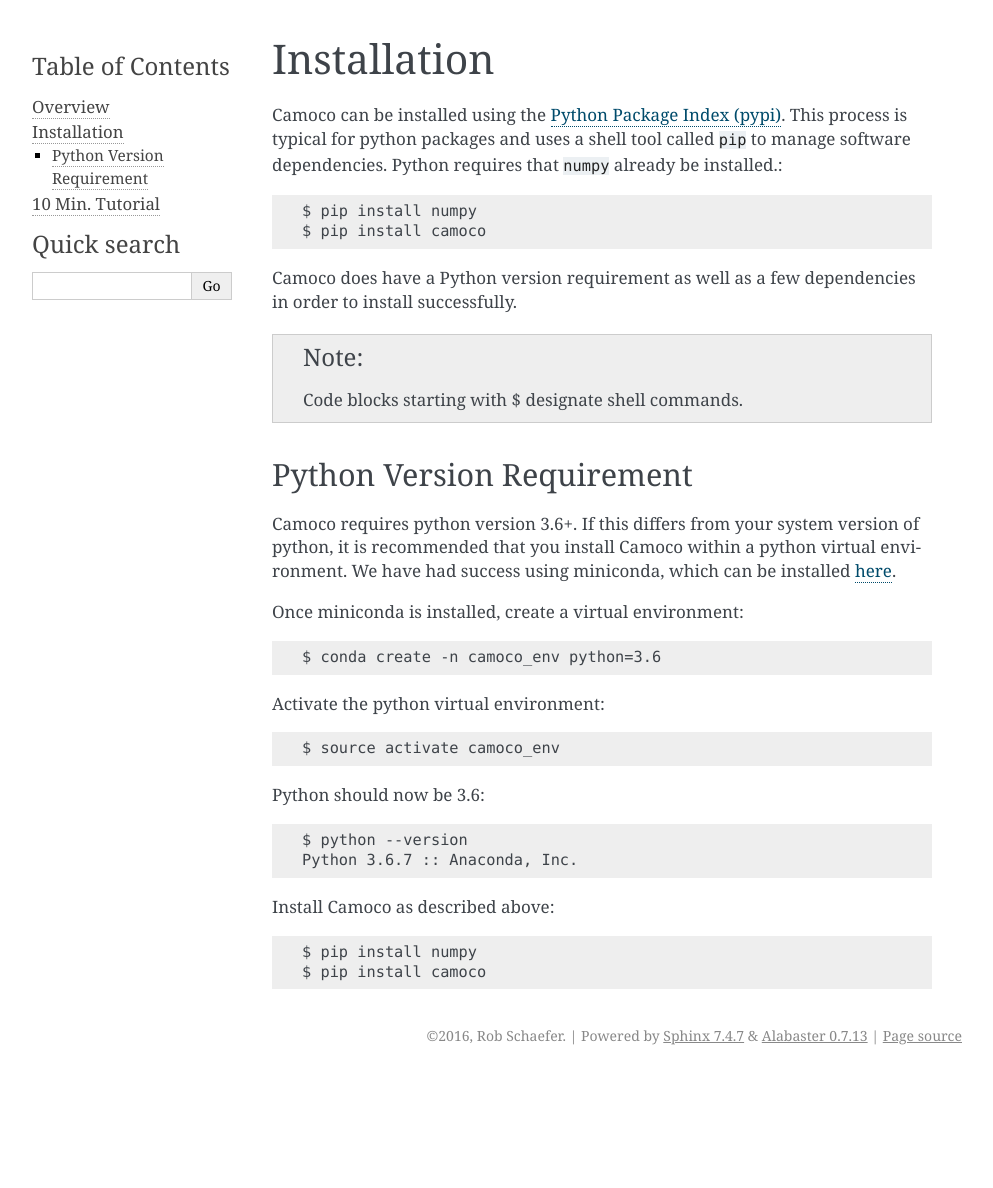
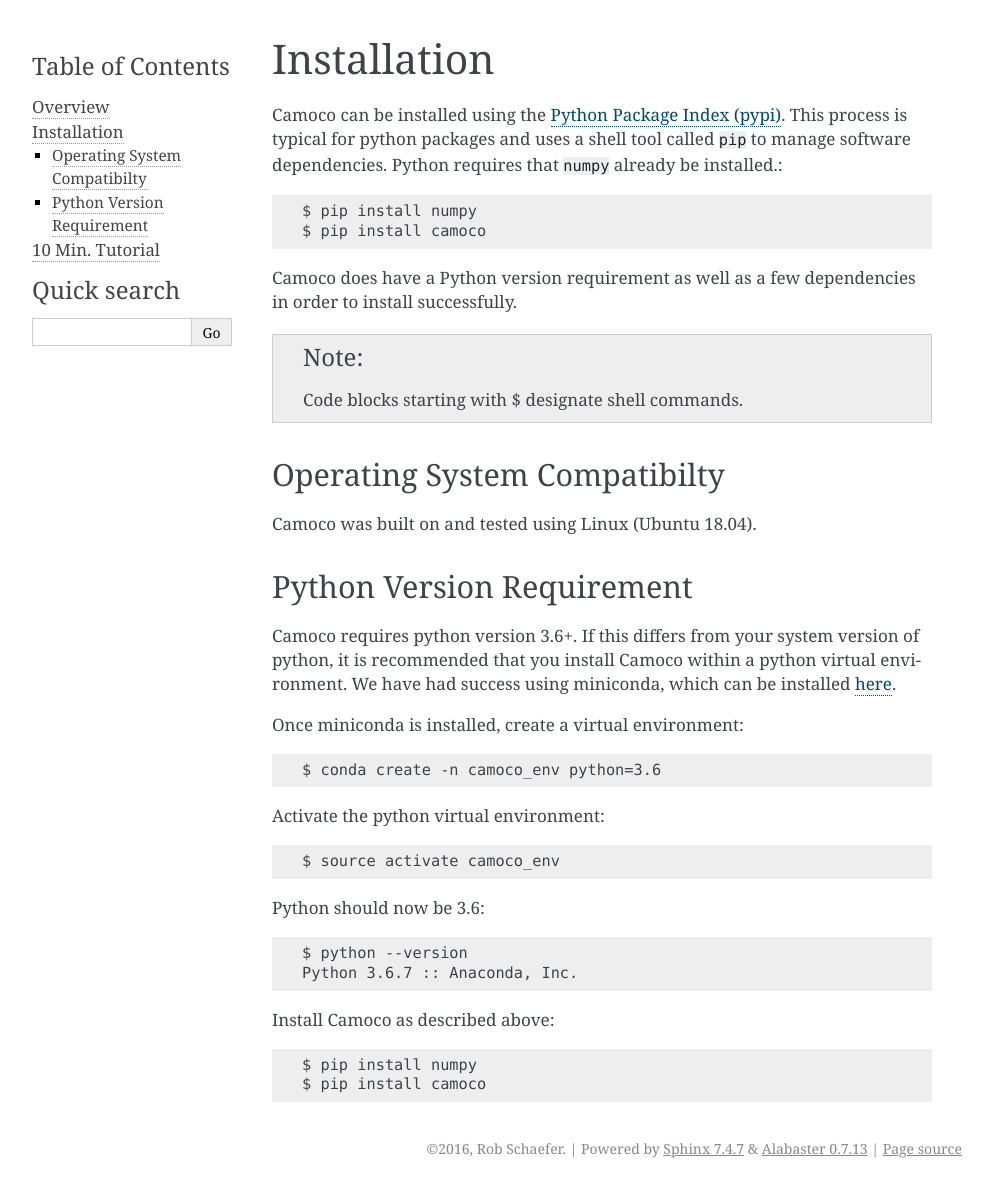
Before and after one commit to LinkageIO/Camoco, a Sphinx documentation site: the page built from docs/installation.rst, in a window 1280 px wide. Shown: the whole page, without its empty margins (148-1141 px from the left). Built offline with Sphinx 7.4.7, drawn with Linux system fonts in a browser that asks for light colours; pages that are not in the unit, such as notebooks, are missing from menus; before the commit the page ends 1075 px from its top, so only the background shows below that.

Commit message:
add OS limitations

```diff
--- a/docs/installation.rst
+++ b/docs/installation.rst
@@ -18,6 +18,10 @@
 .. note::
   Code blocks starting with $ designate shell commands.
 
+
+Operating System Compatibilty
+=============================
+Camoco was built on and tested using Linux (Ubuntu 18.04).
 
 Python Version Requirement
 ==========================
```
